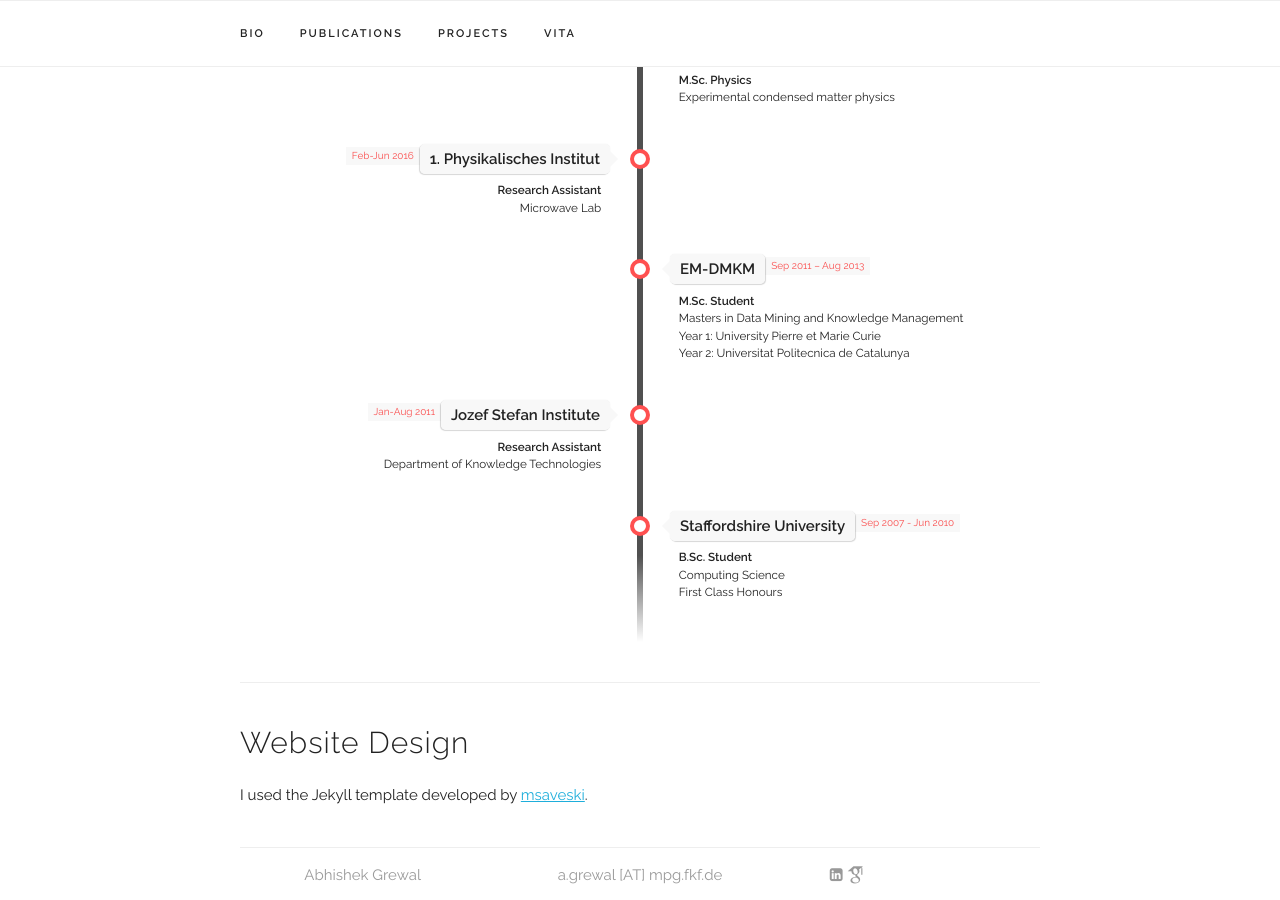
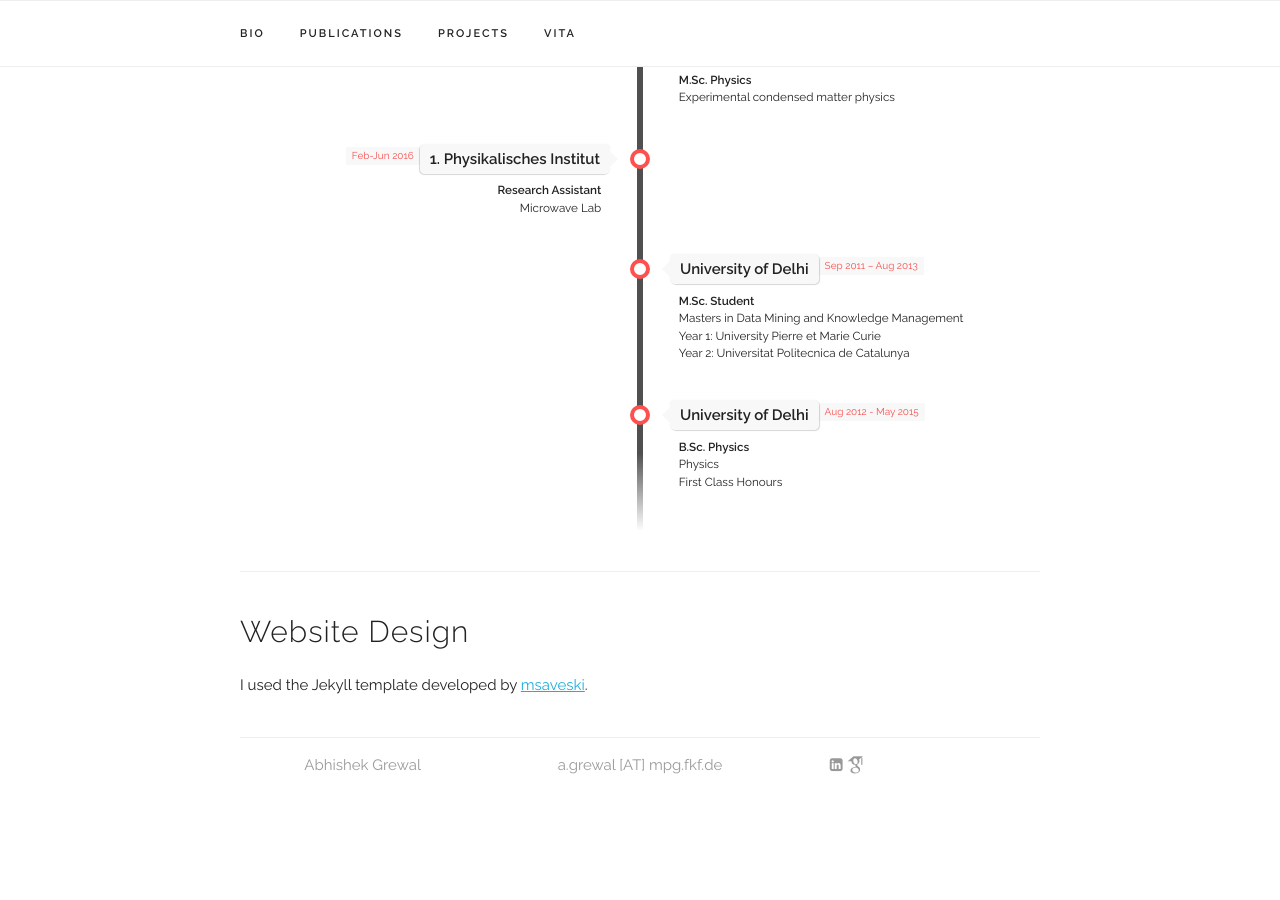
Before and after one commit to abhishekgrewal/abhishekgrewal.github.io, a Jekyll site: the page built from index.html, in a window 1280 px wide and 900 px high, scrolled down 3099 px. Built offline with Jekyll 4.4.1, drawn with Linux system fonts in a browser that asks for light colours; some web fonts are replaced; after the commit the page ends 3916 px from its top, so only the background shows below that.

Commit message:
Update experience.yaml

```diff
--- a/_data/experience.yaml
+++ b/_data/experience.yaml
@@ -35,20 +35,14 @@ experiences:
   subtitle: "Microwave Lab"
   category: "work"
 
-- place: "EM-DMKM"
+- place: "University of Delhi"
   time: "Sep 2011 – Aug 2013"
   title: "M.Sc. Student"
   subtitle: "Masters in Data Mining and Knowledge Management <br/> Year 1: University Pierre et Marie Curie <br/> Year 2: Universitat Politecnica de Catalunya <br/>"
   category: "school"
 
-- place: "Jozef Stefan Institute"
-  time: "Jan-Aug 2011"
-  title: "Research Assistant"
-  subtitle: "Department of Knowledge Technologies"
-  category: "work"
-
-- place: "Staffordshire University"
-  time: "Sep 2007 - Jun 2010"
-  title: "B.Sc. Student"
-  subtitle: "Computing Science <br/> First Class Honours"
+- place: "University of Delhi"
+  time: "Aug 2012 - May 2015"
+  title: "B.Sc. Physics"
+  subtitle: "Physics <br/> First Class Honours"
   category: "school"
```
